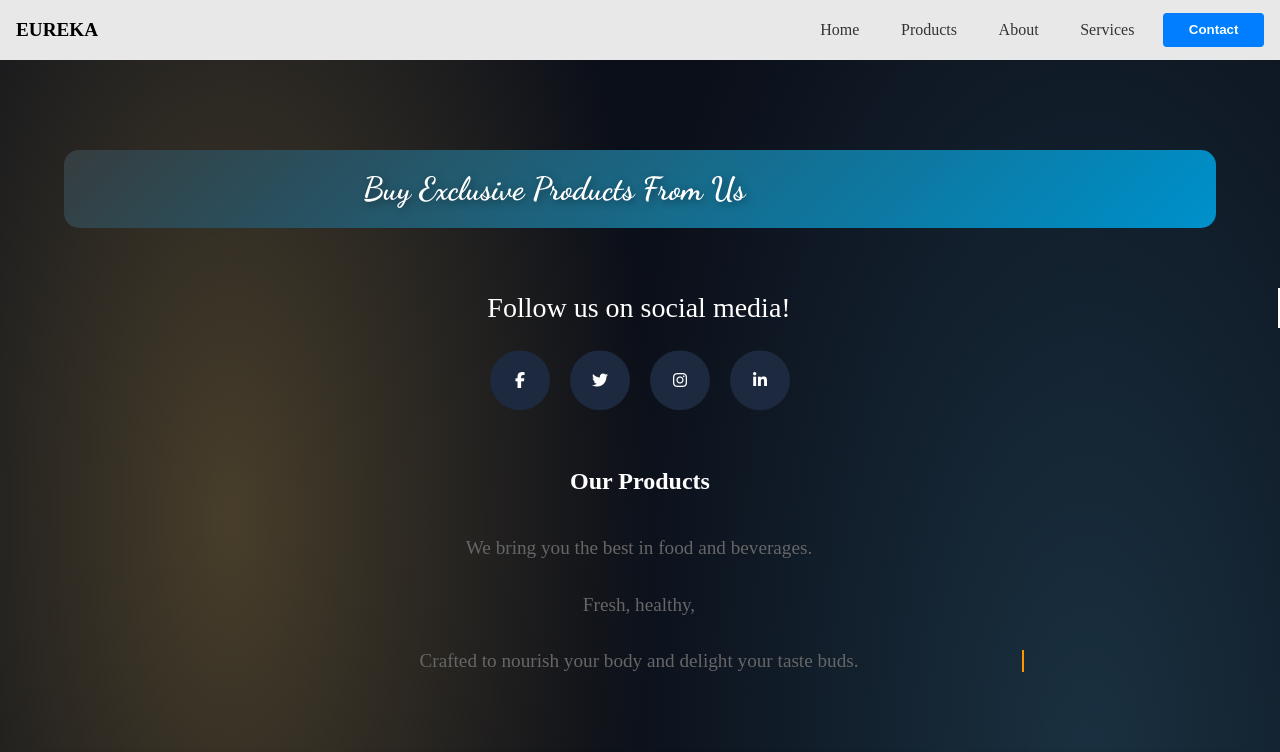
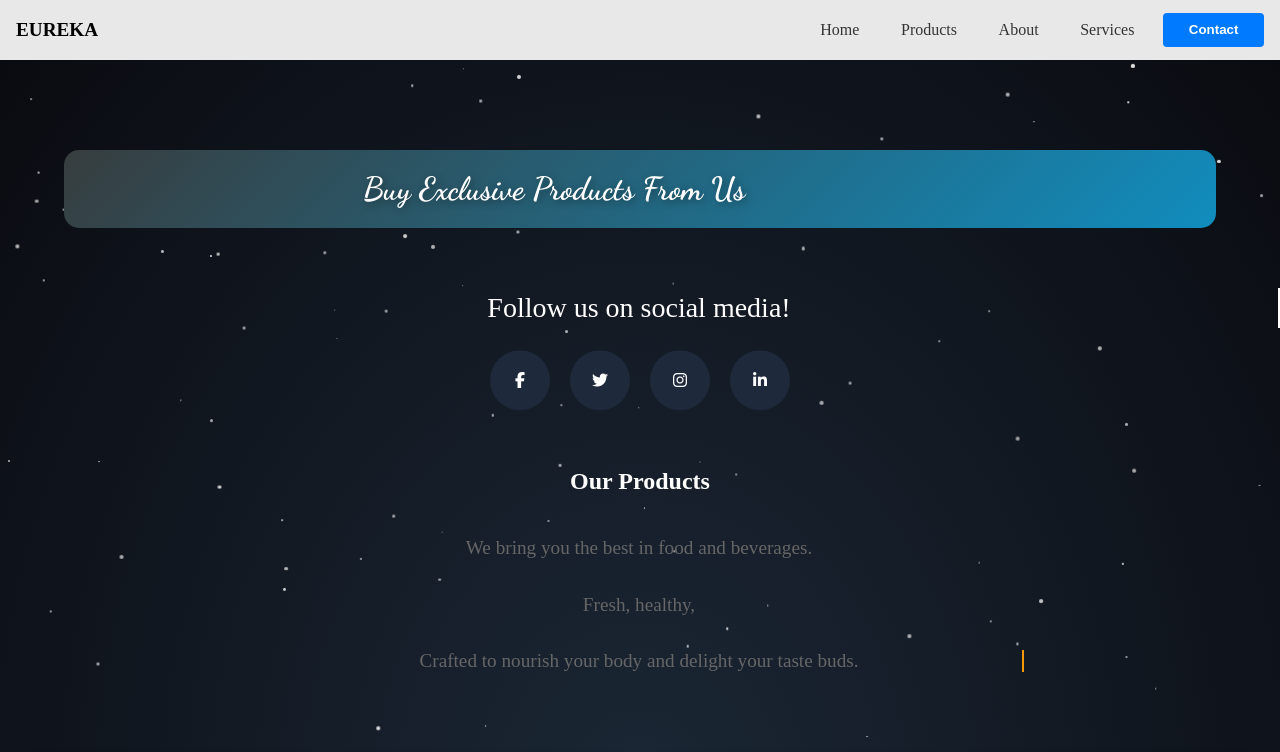
Before and after one commit to Shawon986/EUREKA_Website, a plain HTML site: page products.html in a window 1280 px wide. Shown: the top 752 px of the page. Drawn offline with Linux system fonts and the light colour scheme.

Commit message:
add star effect on product section

```diff
--- a/products.css
+++ b/products.css
@@ -6,27 +6,7 @@
   scroll-behavior: smooth;
 }
 
-body{
-    background:
-     radial-gradient(55% 60% at 18% 20%, rgba(255,204,97,.25), transparent 60%),
-     radial-gradient(60% 65% at 85% 30%, rgba(95,208,255,.18), transparent 65%),
-    linear-gradient(180deg, #0b0f19, #0a0d16 60%, #090c14);
-    filter: saturate(120%);
-    z-index:-1;
-    min-height: 100vh;
-    position: relative;
-    width: 100%;
-    z-index: -10000;
 
-
-}
-body::after{
-  content:"";
-  position:absolute; inset:auto -20% -25% -20%;
-
-  background: radial-gradient(50% 50% at 50% 50%, rgba(255,255,255,.08), transparent 60%);
-  filter: blur(40px);
-}
 
 a {
   text-decoration: none;
--- a/products.html
+++ b/products.html
@@ -11,8 +11,12 @@
 </head>
 <body>
 
+
+
       <header class="navbar">
     <div class="brand">EUREKA</div>
+
+    <div class="galaxy" id="galaxy"></div>
 
     <!-- Hamburger Checkbox -->
     <input type="checkbox" id="menu-toggle">
@@ -154,6 +158,74 @@
   <footer class="footer">
     <h6>&copy; All the rights reserved by _ EUREKA FOOD AND BEVERAGE</h6>
   </footer>
+
+
+  <style>
+  /* Galaxy star background */
+  body {
+    margin: 0;
+    height: 100vh;
+    background: radial-gradient(ellipse at bottom, #1b2735 0%, #090a0f 100%);
+  }
+
+  .galaxy {
+    position: fixed;
+    width: 100%;
+    height: 100%;
+    top: 0;
+    left: 0;
+    overflow: hidden;
+    z-index: -1;
+    pointer-events: none; /* keep elements clickable */
+  }
+
+  .galaxy span {
+    position: absolute;
+    background: white;
+    border-radius: 50%;
+    opacity: 0.8;
+    animation: drift linear infinite;
+  }
+
+  @keyframes drift {
+    0% { transform: translateY(0) translateX(0); opacity: 0.8; }
+    25% { transform: translateY(-30px) translateX(15px); opacity: 0.6; }
+    50% { transform: translateY(-60px) translateX(-15px); opacity: 0.9; }
+    75% { transform: translateY(-90px) translateX(15px); opacity: 0.6; }
+    100% { transform: translateY(-120px) translateX(-15px); opacity: 0.8; }
+  }
+
+  @media (max-width: 768px) {
+    .galaxy span {
+      width: 1.5px !important;
+      height: 1.5px !important;
+    }
+  }
+</style>
+
+<div class="galaxy" id="galaxy"></div>
+
+<script>
+  function generateGalaxy() {
+    const galaxy = document.getElementById('galaxy');
+    const numStars = 100;
+
+    for (let i = 0; i < numStars; i++) {
+      const star = document.createElement('span');
+      const size = Math.random() * 3 + 1;
+      star.style.width = size + 'px';
+      star.style.height = size + 'px';
+      star.style.left = Math.random() * window.innerWidth + 'px';
+      star.style.top = Math.random() * window.innerHeight + 'px';
+      star.style.animationDuration = (Math.random() * 20 + 10) + 's';
+
+      galaxy.appendChild(star);
+    }
+  }
+
+  generateGalaxy();
+</script>
+
 
   <script>
 const cards = document.querySelectorAll('.product-card');
```
